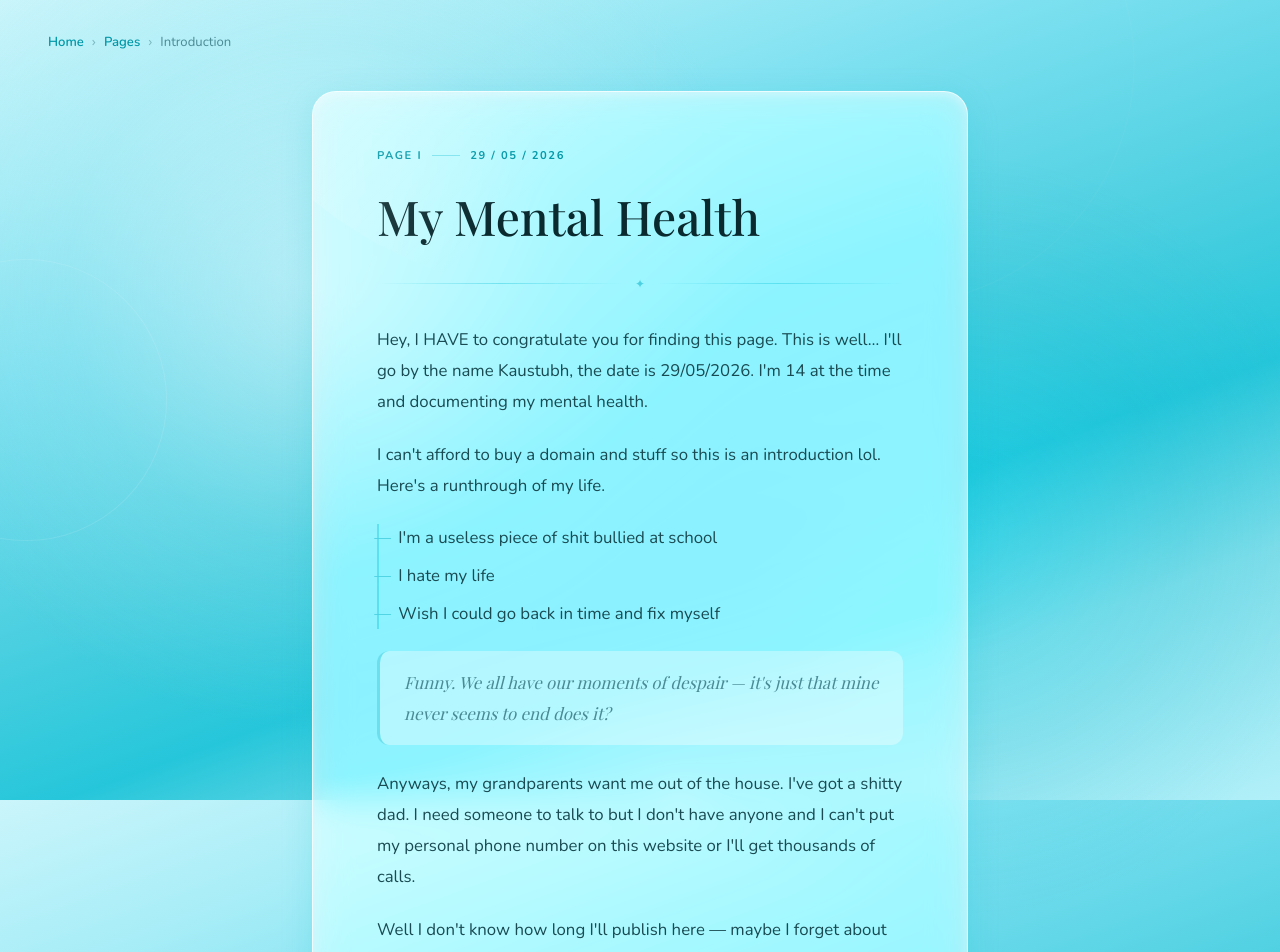
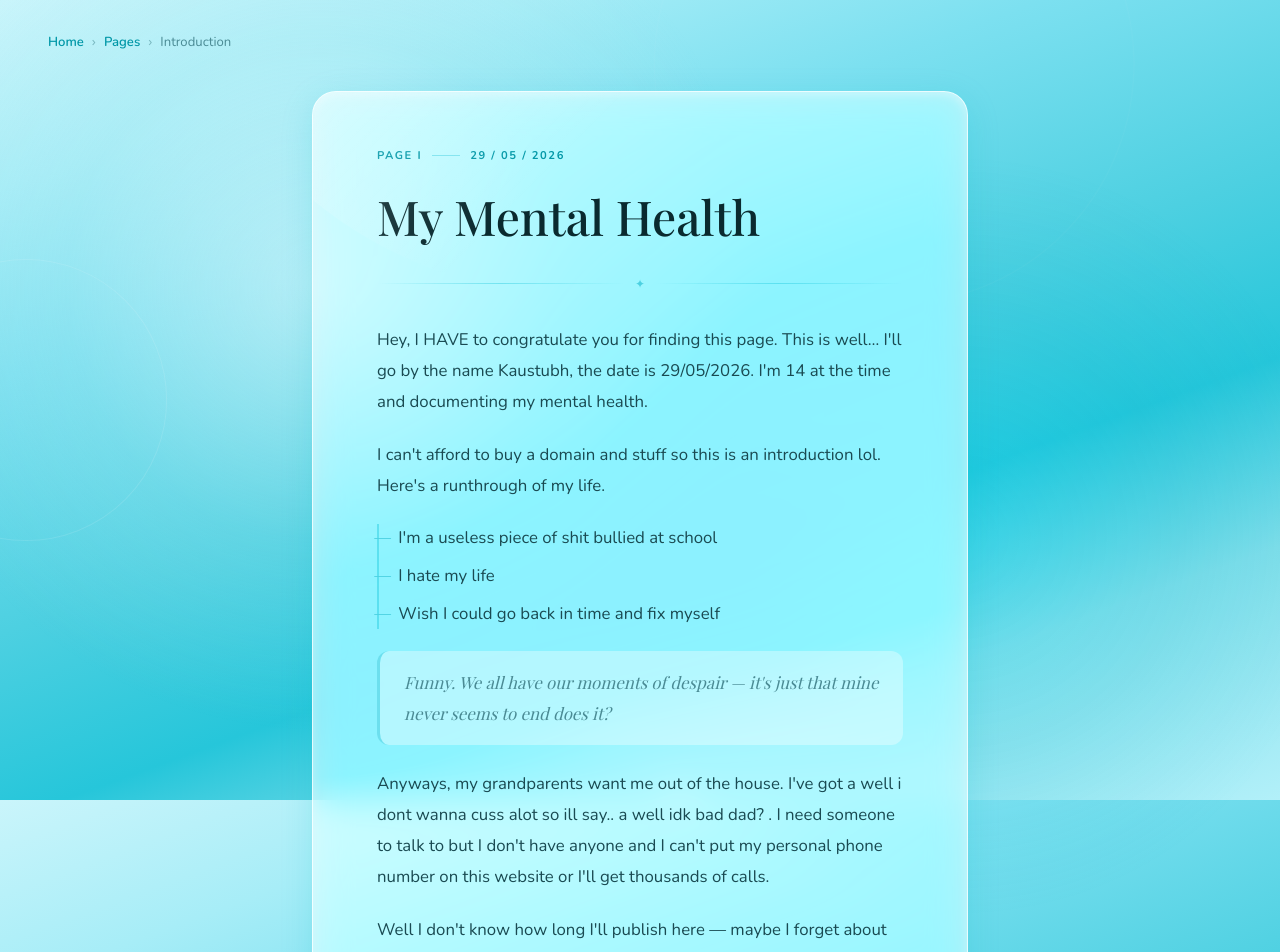
Before and after one commit to soul2024quest/kaustubh-journal, a Next.js app: page /pages/introduction in a window 1280 px wide. Shown: the top 952 px of the page. Built offline with nearby package versions, Linux system fonts and the light colour scheme; a web font is replaced by a local one.

Commit message:
Refactor text for improved clarity and tone

```diff
--- a/src/app/pages/introduction/page.tsx
+++ b/src/app/pages/introduction/page.tsx
@@ -62,7 +62,7 @@ export default function IntroductionPage() {
             </p>
 
             <p>
-              Anyways, my grandparents want me out of the house. I&apos;ve got a shitty dad. I need someone to talk to but I don&apos;t have anyone and I can&apos;t put my personal phone number on this website or I&apos;ll get thousands of calls.
+              Anyways, my grandparents want me out of the house. I&apos;ve got a well i dont wanna cuss alot so ill say.. a well idk bad dad? . I need someone to talk to but I don&apos;t have anyone and I can&apos;t put my personal phone number on this website or I&apos;ll get thousands of calls.
             </p>
 
             <p>
```
